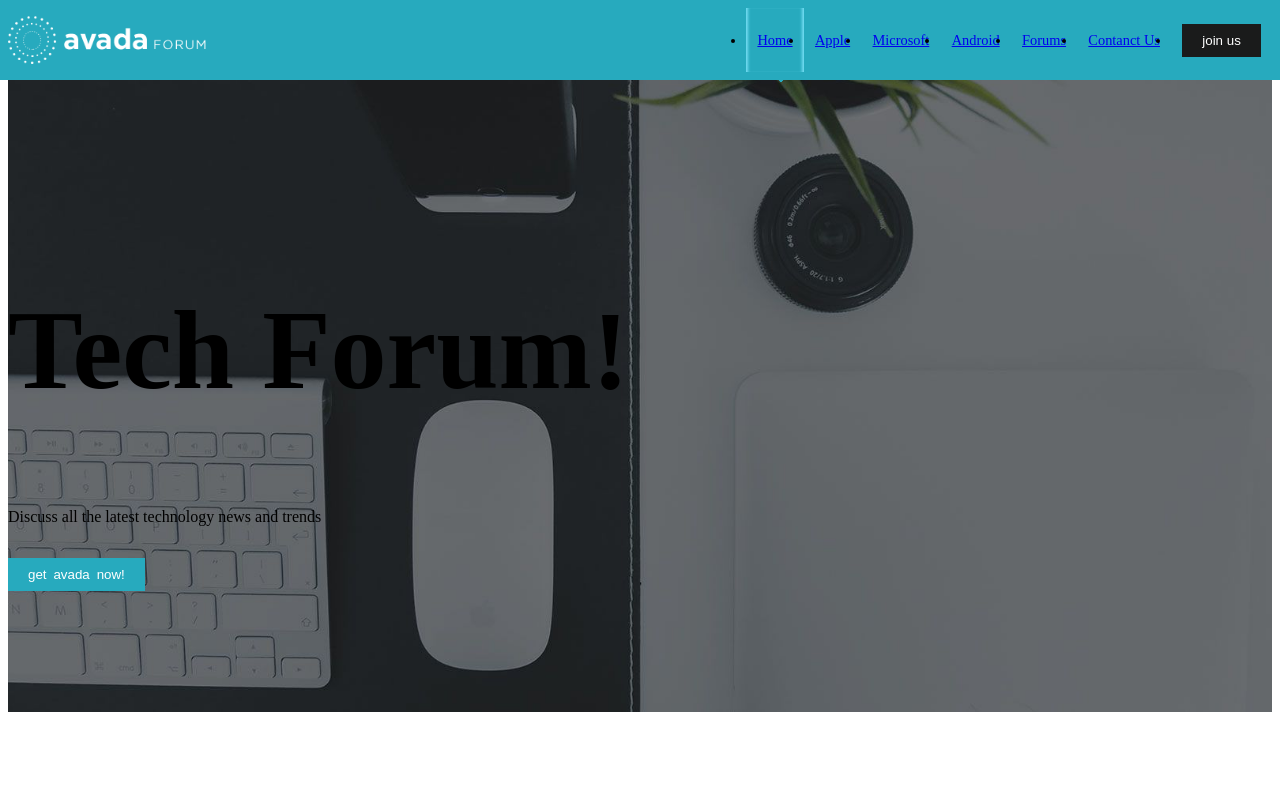
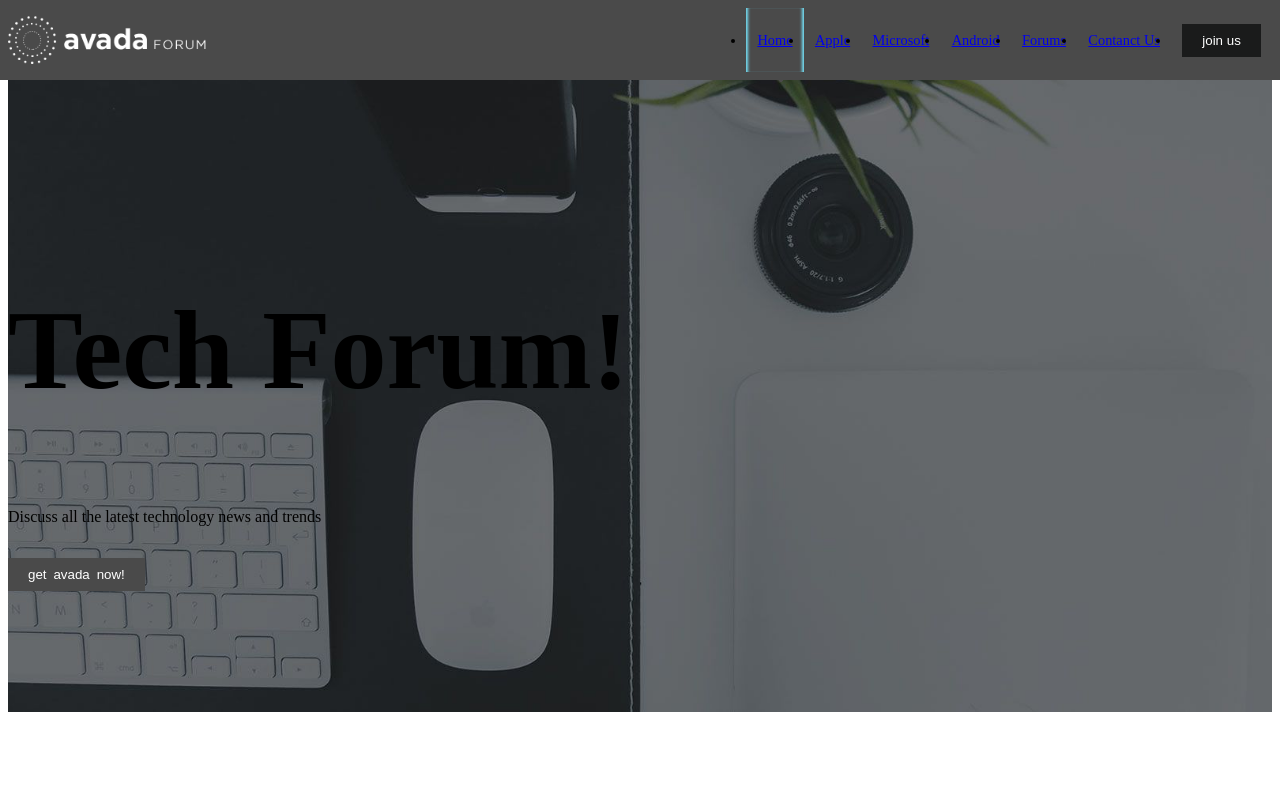
Before and after one commit to GianfrancoGhiani/proj-html-vuejs, a Vue app: page / in a window 1280 px wide. Shown: the top 800 px of the page. Built offline with nearby package versions, Linux system fonts and the light colour scheme; the HTML template or start-up script is replaced by a standard one.

Commit message:
main color ($blue) updated

```diff
--- a/src/assets/style/partials/_variables.scss
+++ b/src/assets/style/partials/_variables.scss
@@ -6,7 +6,6 @@ $lightgrey: #aeaeae;
 $notwhite: #f2f2f2;
 $dark: #1a1b1b;
 $grey: #62676C;
-$blue: #27AABE;
+$blue: #4a4a4a;
 $youtube: #951A0C;
 $facebook: #516FAA;
-$blue-into-purple: linear-gradient(90deg, #27AABE 0%, #6A5FE1 100%);
--- a/src/components/HeaderComponent.vue
+++ b/src/components/HeaderComponent.vue
@@ -101,7 +101,7 @@ export default {
                         left: 0;
                         width: 70px;
                         height: 10px;
-                        background: conic-gradient(from 0deg at 50% 100%, #27AABE 0deg, #27AABE 50deg, rgba(41, 171, 190, 0) 50deg, rgba(217, 217, 217, 0) 310deg, #27AABE 310deg, #27AABE 360deg);
+                        background: conic-gradient(from 0deg at 50% 100%, $blue 0deg, $blue 50deg, rgba(41, 171, 190, 0) 50deg, rgba(217, 217, 217, 0) 310deg, $blue 310deg, $blue 360deg);
                     }
                 }
 
```
